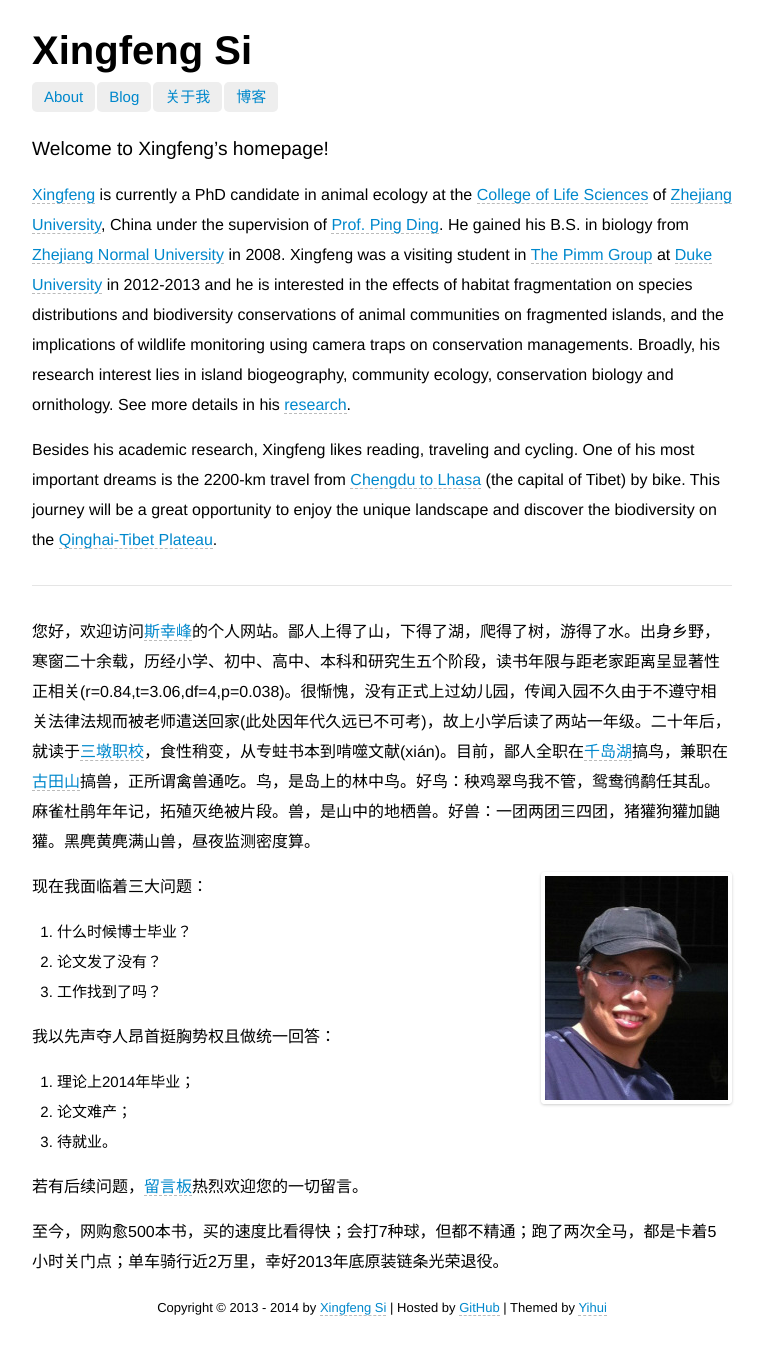
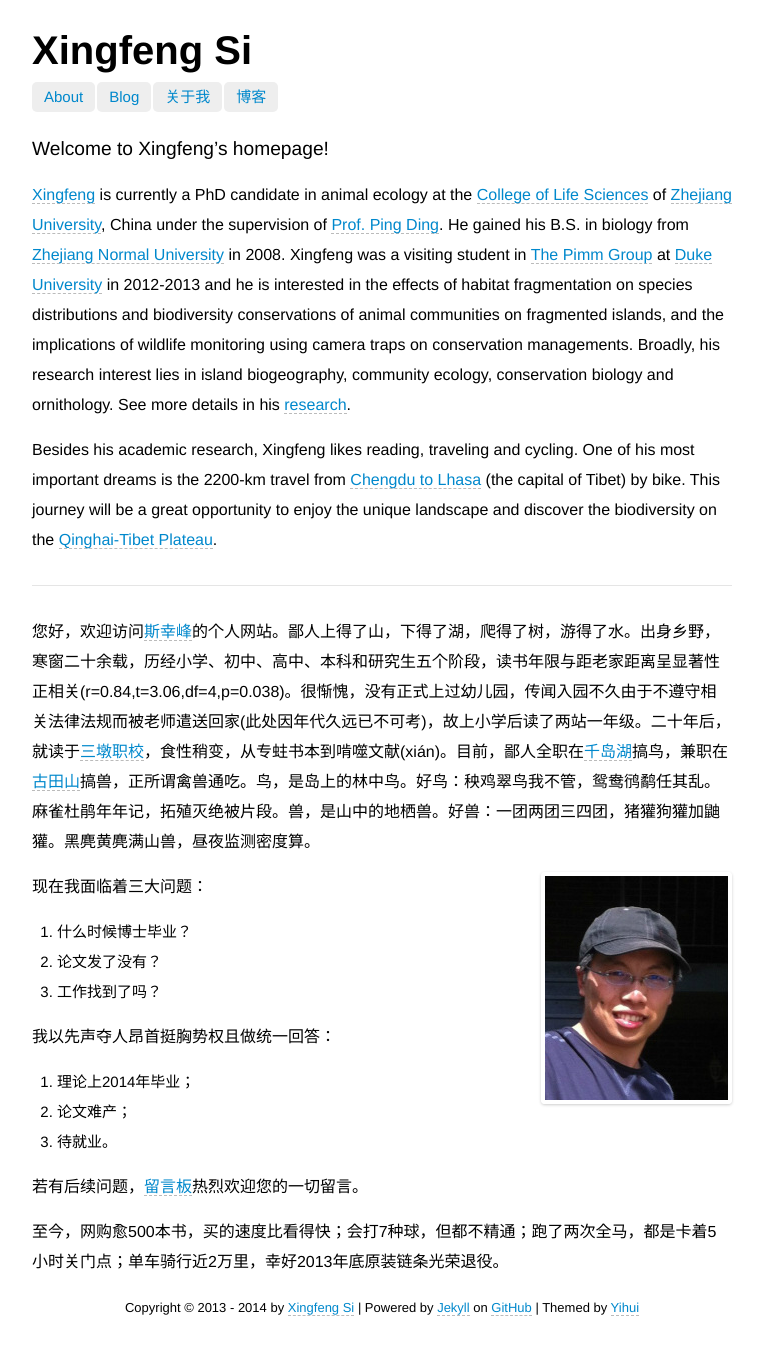
Before and after one commit to sixf/sixf.github.io, a Jekyll site: the page built from index.md, in a window 1280 px wide. Shown: the whole page, without its empty margins (258-1022 px from the left). Built offline with Jekyll 4.4.1, drawn with Linux system fonts in a browser that asks for light colours; Markdown is read by kramdown in place of the engine named in the settings.

Commit message:
add Jeykell on footnote

```diff
--- a/_layouts/home.html
+++ b/_layouts/home.html
@@ -53,7 +53,7 @@
 {% if page.avatar %} <p><img src="/files/images/avatar.jpg" title="Xingfeng Si" align="right" /></p> {% endif %}
 {{ content }}
 <footer>
-            <p><small>Copyright &copy; 2013 - {{site.time | date:"%Y"}} by <a href="http://sixf.org">Xingfeng Si</a> | Hosted by <a href="http://github.com">GitHub</a> | Themed by <a href="http://yihui.name" title="Yihui">Yihui</a></small></p>
+            <p><small>Copyright &copy; 2013 - {{site.time | date:"%Y"}} by <a href="http://sixf.org">Xingfeng Si</a> | Powered by <a href="https://github.com/mojombo/jekyll">Jekyll</a> on <a href="http://github.com">GitHub</a> | Themed by <a href="http://yihui.name" title="Yihui">Yihui</a></small></p>
 </footer>
 </div>
 </body>
```
